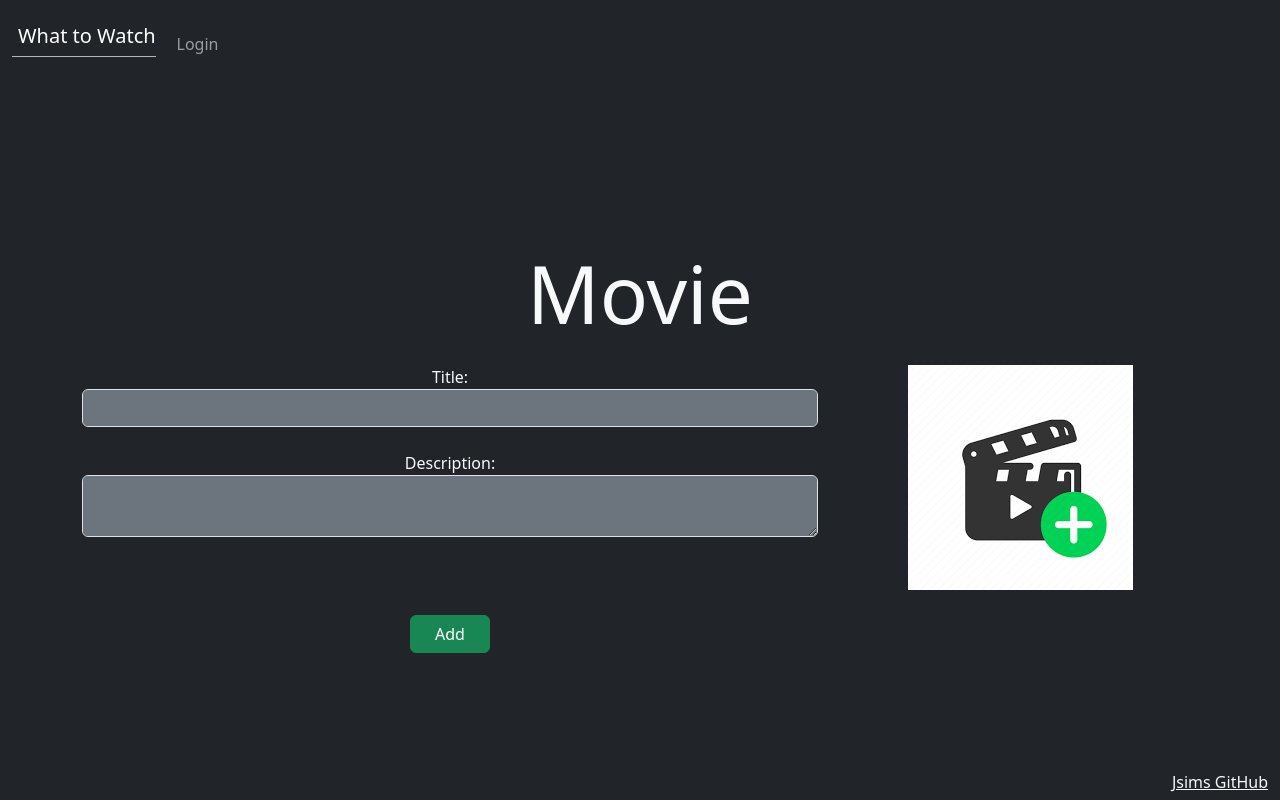
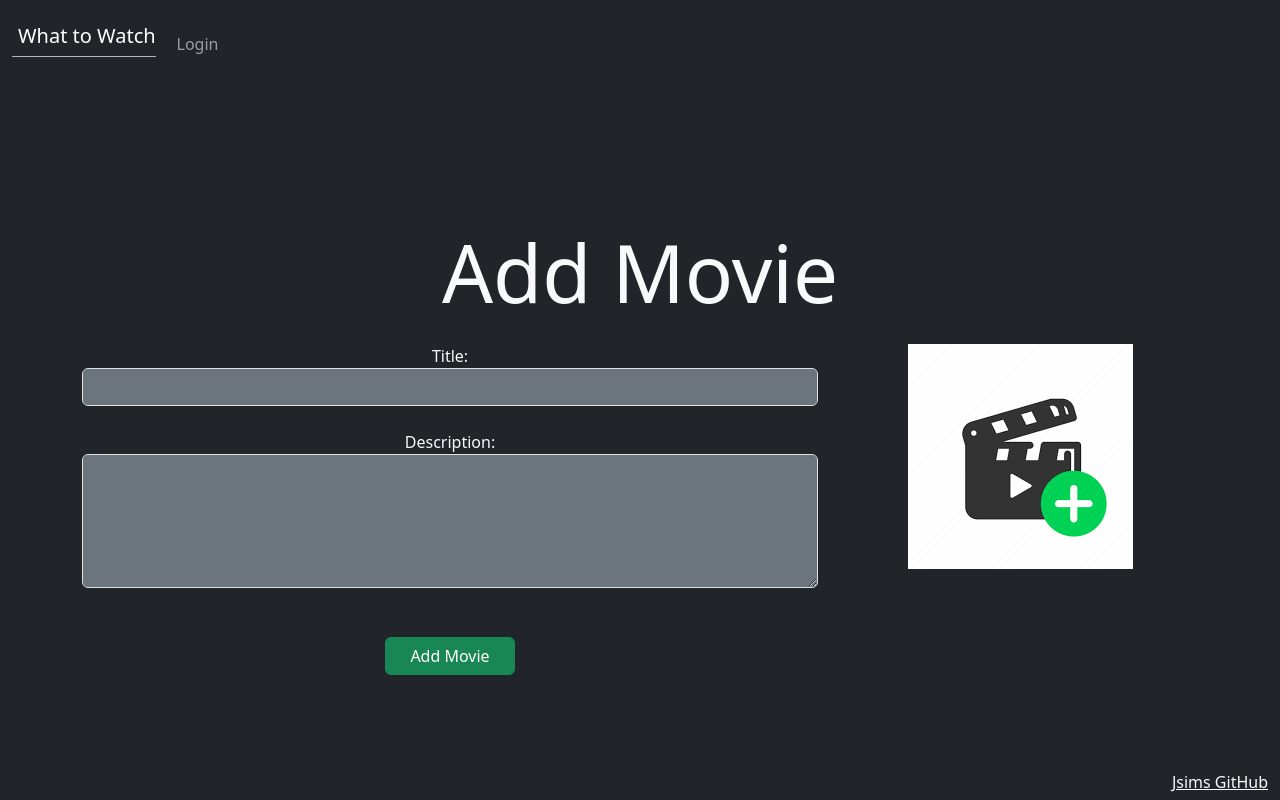
Before and after one commit to Jsims398/startup, a React (Vite) app: page /add in a window 1280 px wide. Built offline with nearby package versions, Linux system fonts and the light colour scheme.

Commit message:
add changes

```diff
--- a/src/add/add.jsx
+++ b/src/add/add.jsx
@@ -1,37 +1,85 @@
-import React from "react";
+import React, { useState } from "react";
+export function Add() {
+  const [movie, setMovie] = useState({
+    title: "",
+    description: "",
+    rating: 0.0,
+  });
 
-export function Add() {
+  const handleChange = (e) => {
+    const { name, value } = e.target;
+    setMovie((prevMovie) => ({
+      ...prevMovie,
+      [name]: value,
+    }));
+  };
+
+  const handleSubmit = (e) => {
+    e.preventDefault();
+    if (!movie.title.trim() || !movie.description.trim()) {
+      return;
+    }
+
+    const newMovie = {
+      ...movie,
+      id: Date.now().toString(),
+    };
+
+    const existingMovies = JSON.parse(localStorage.getItem("movies") || "[]");
+    existingMovies.push(newMovie);
+
+    localStorage.setItem("movies", JSON.stringify(existingMovies));
+
+    setMovie({ title: "", description: "" });
+
+    setTimeout(() => {}, 2000);
+  };
+
   return (
     <main className="container-fluid text-center">
       <div className="container mt-5">
-        <h1 className="display-1 mb-4">Movie</h1>
+        <h1 className="display-1 mb-4">Add Movie</h1>
+
+        <form onSubmit={handleSubmit}>
           <div className="row">
             <div className="movie col-md-8">
-            <label for="title">Title:</label>
+              <label htmlFor="title">Title:</label>
               <input
                 type="text"
                 id="title"
                 name="title"
                 required
-              className="form-control bg-secondary text"
+                className="form-control bg-secondary text-light"
+                value={movie.title}
+                onChange={handleChange}
               />
               <br />
-            <label for="description">Description:</label>
+              <label htmlFor="description">Description:</label>
               <textarea
                 id="description"
                 name="description"
                 required
-              className="form-control bg-secondary textarea"
+                className="form-control bg-secondary text-light"
+                rows="5"
+                value={movie.description}
+                onChange={handleChange}
               ></textarea>
               <br />
             </div>
             <div className="col-md-4">
-            <img src="AddMovieClip.png" alt="Movie projector illustration" className="img-fluid"/>
+              <img
+                src="AddMovieClip.png"
+                alt="Movie projector illustration"
+                className="img-fluid"
+              />
             </div>
             <div className="col-md-8 padding">
-            <button className="btn btn-success px-4">Add</button>
+              <button type="submit" className="btn btn-success px-4">
+                Add Movie
+              </button>
             </div>
           </div>
+        </form>
       </div>
     </main>
   );
```
Lines whose indentation alone changed are shown as unchanged.
